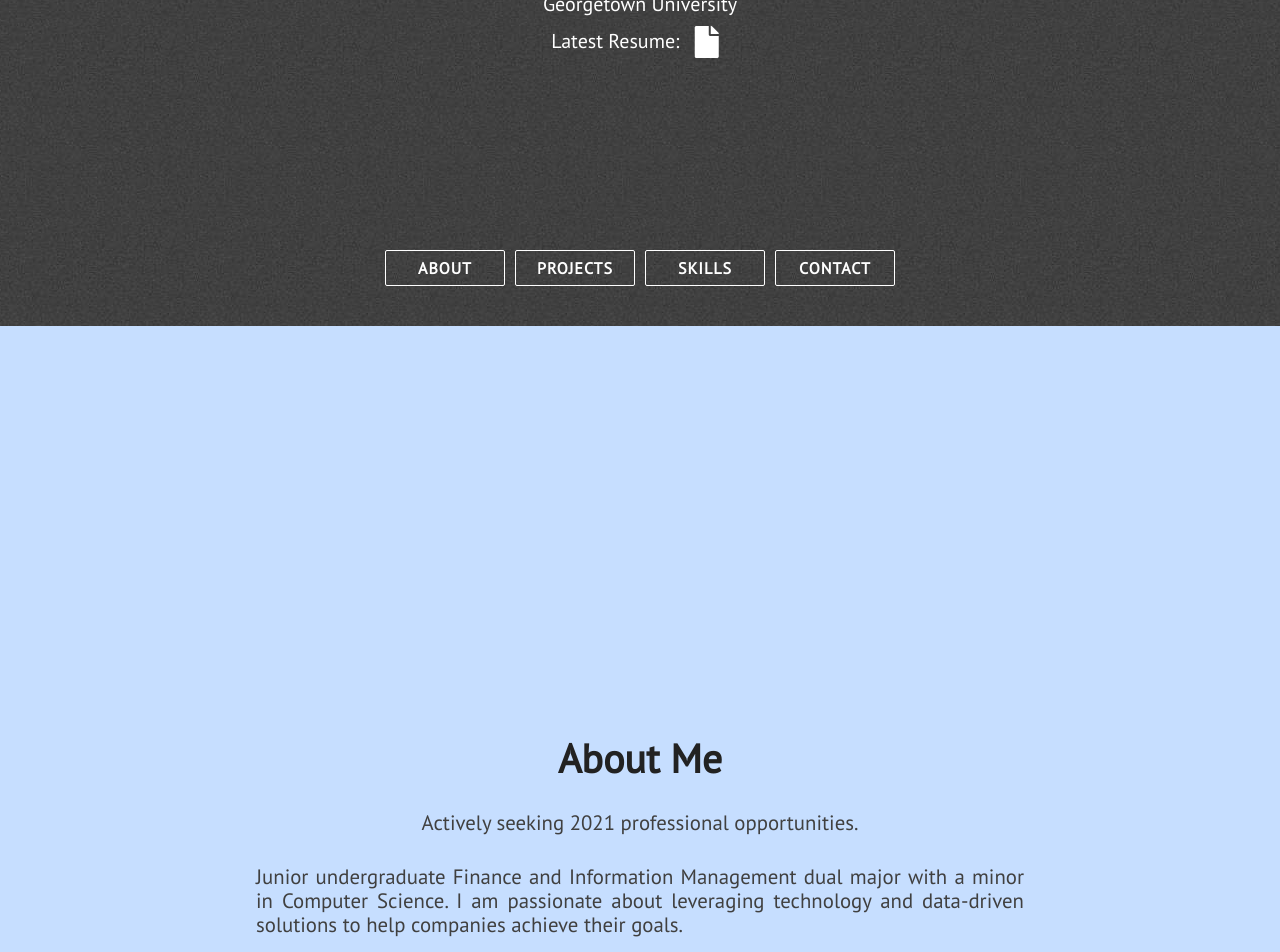
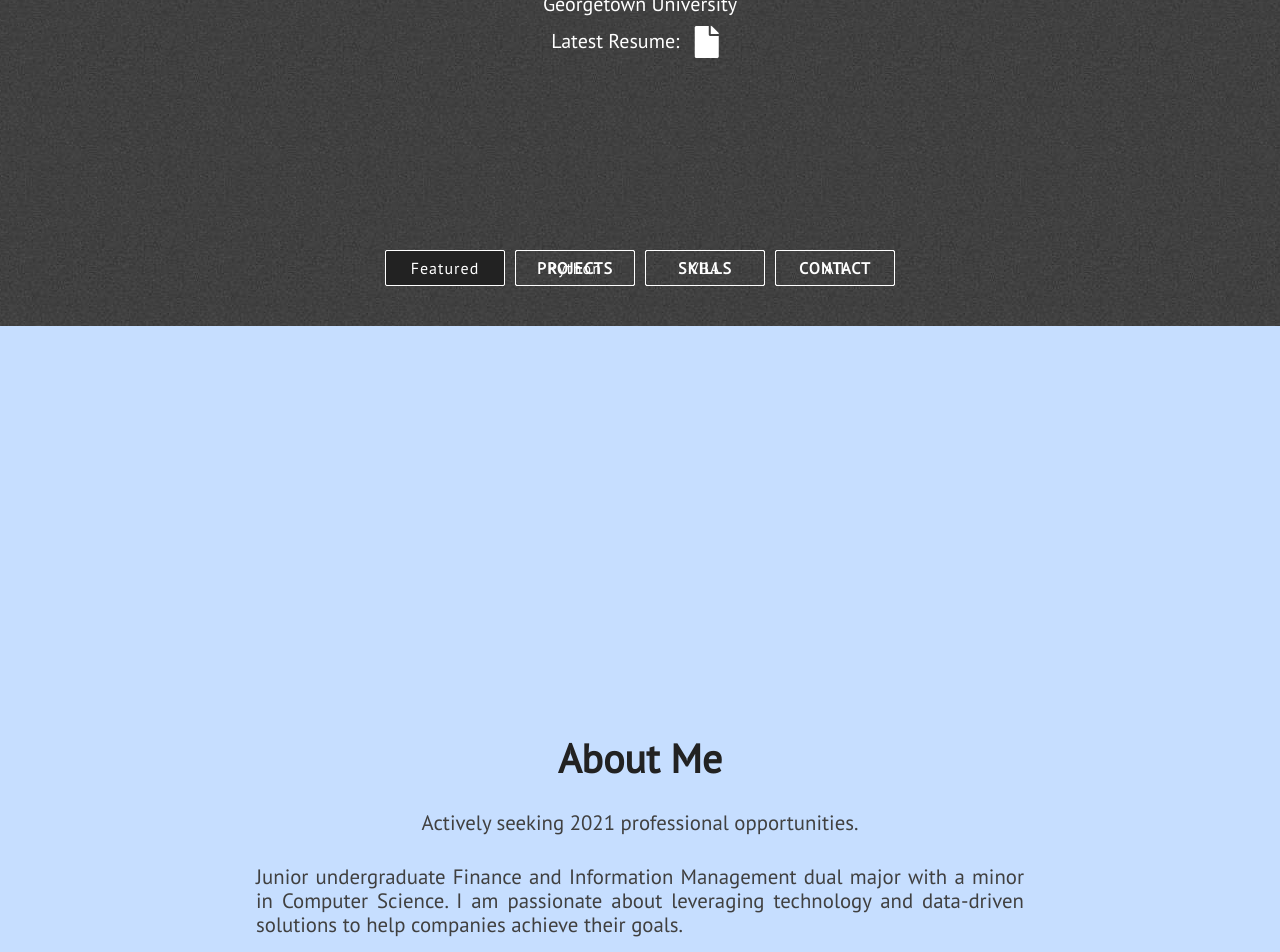
Before and after one commit to wae10/wae10.github.io, a Jekyll site: the page built from index.html, in a window 1280 px wide. Shown: the part 574-1526 px from the top of the page. Built offline with Jekyll 4.4.1, drawn with Linux system fonts in a browser that asks for light colours; nearby versions of some CDN libraries.

Commit message:
project categories

```diff
--- a/_includes/projects.html
+++ b/_includes/projects.html
@@ -4,7 +4,7 @@
         <div class="full-width">
             <div class="section-heading" id="featured-projects-text">Projects</div>
 
-                <div class="project-technologies" class="head-menu-wrap">
+                <div class="head-menu-wrap">
 
                     <a id="featured" class="semi-transparent-button with-border" onclick="selected('featured')">Featured</a>
                     <a id="python" class="semi-transparent-button with-border" onclick="selected('python')">Python</a>
```
